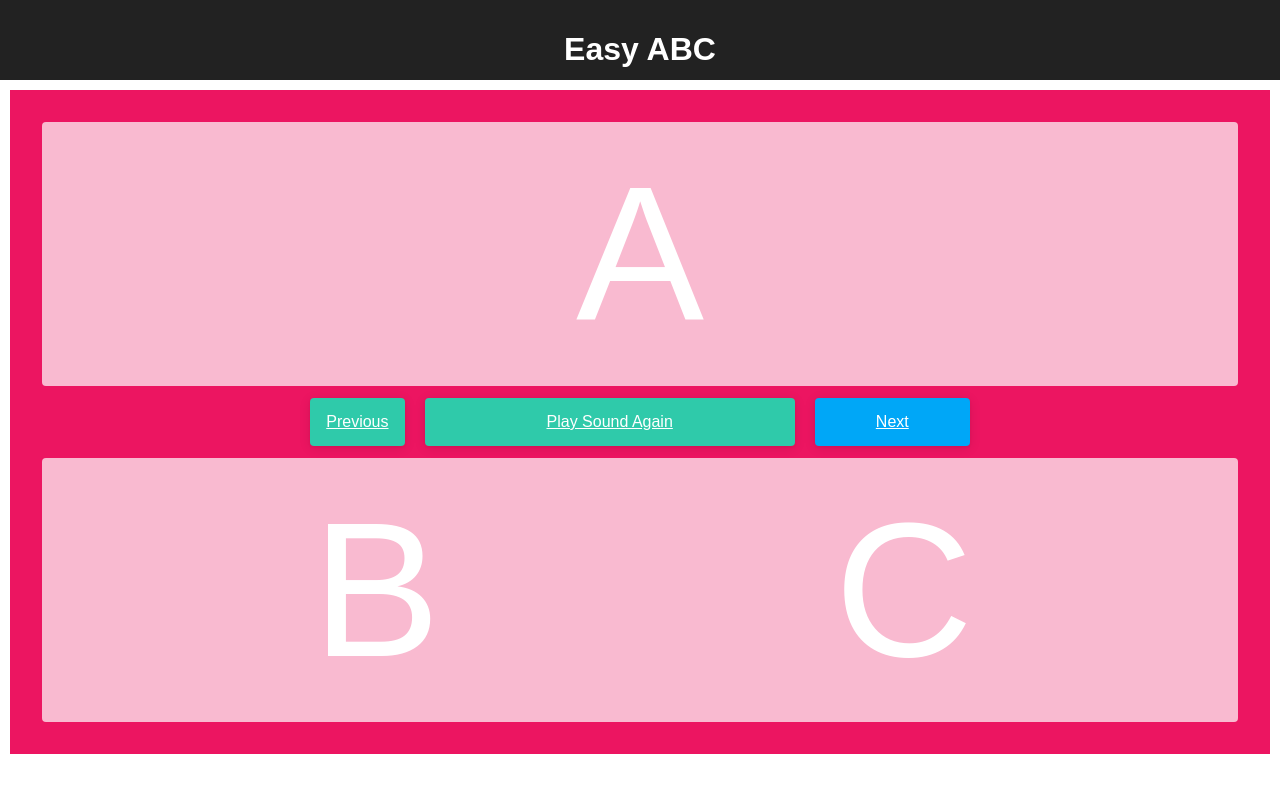
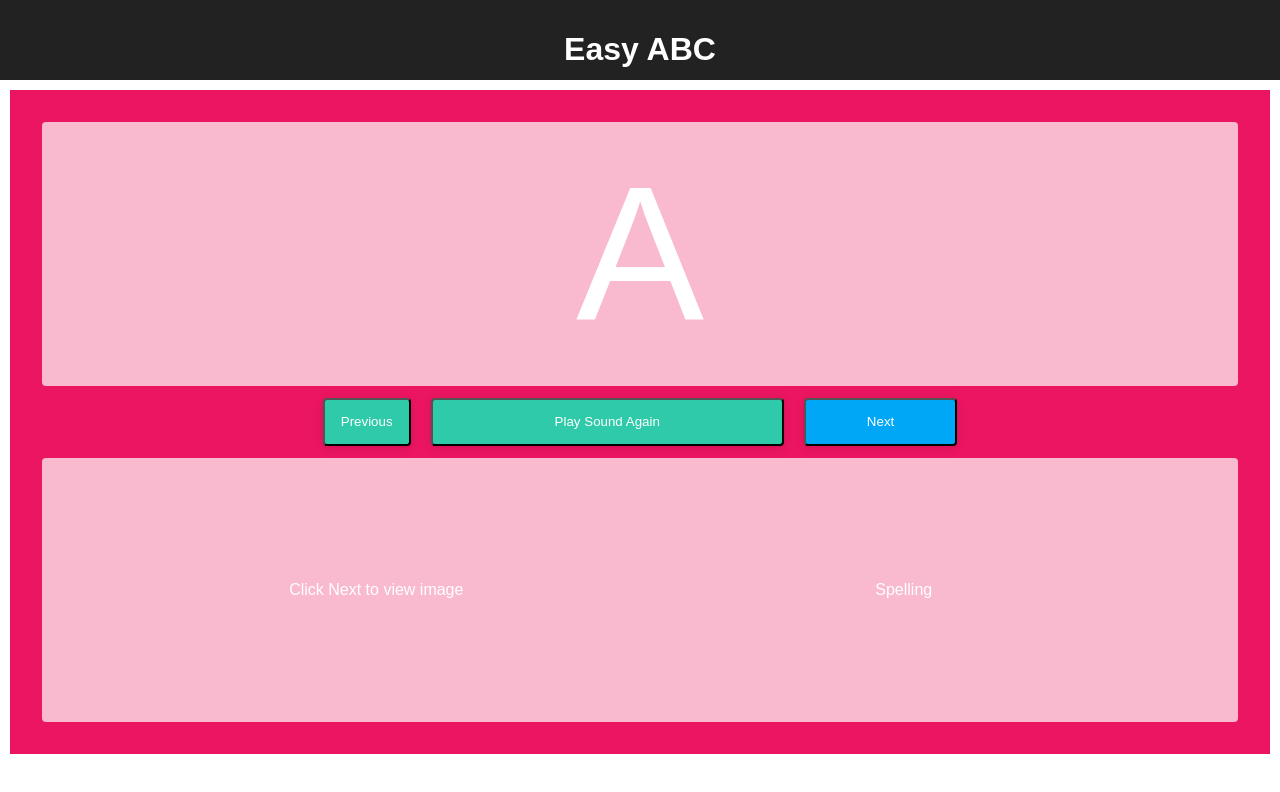
Before and after one commit to dapinitial/react-EasyABC, a React (Create React App) app: page / in a window 1280 px wide. Shown: the top 792 px of the page. Built offline with nearby package versions, Linux system fonts and the light colour scheme.

Commit message:
adding some functions and styling

```diff
--- a/package.json
+++ b/package.json
@@ -3,6 +3,7 @@
   "version": "0.1.0",
   "private": true,
   "dependencies": {
+    "classnames": "^2.2.5",
     "react": "^16.2.0",
     "react-dom": "^16.2.0",
     "react-scripts": "1.0.17"
--- a/src/EasyABC.js
+++ b/src/EasyABC.js
@@ -1,28 +1,93 @@
 import React, { Component } from "react";
+import alphabets from "./alphabets.json";
+import classnames from "classnames";
 
 class EasyABC extends Component {
+  constructor(props) {
+    super(props);
+
+    this.state = {
+      alphabets: alphabets,
+      currentPosition: 0,
+      currentTick: 0
+    };
+    this.next = this.next.bind(this);
+    this.prev = this.prev.bind(this);
+    this.playSound = this.playSound.bind(this);
+  }
+
+  prev() {
+    console.log("prev button clicked");
+    if (this.state.currentTick < 2) {
+      this.setState({ currentTick: this.state.currentTick - 1 });
+    } else {
+      this.setState({ currentPosition: this.state.currentPosition - 1 });
+    }
+  }
+
+  next() {
+    console.log("next button clicked");
+    if (this.state.currentTick < 2) {
+      this.setState({ currentTick: this.state.currentTick + 1 });
+    } else {
+      this.setState({ currentPosition: this.state.currentPosition + 1 });
+    }
+  }
+
+  playSound() {
+    console.log("playSound button clicked");
+  }
+
   render() {
+    //console.log(alphabets);
+    let showImage = this.state.currentTick !== 0 ? true : false;
+    let showWord = this.state.currentTick === 2 ? true : false;
+    console.log(this.state.currentTick, showImage);
     return (
       <div className="game">
         <div className="option">
           <div className="fields">
-            <div className="field-block">A</div>
+            <div className="field-block">
+              {this.state.alphabets[this.state.currentPosition].letter}
+            </div>
           </div>
           <div className="buttons">
-            <a href="#" className="button previous">
+            <button className="button previous" onClick={this.prev}>
               Previous
-            </a>
-            <a href="#" className="button sound">
+            </button>
+            <button className="button sound" onClick={this.playSound}>
               Play Sound Again
-            </a>
-            <a href="#" className="button next">
+            </button>
+            <button className="button next" onClick={this.next}>
               Next
-            </a>
+            </button>
           </div>
           <div className="fields">
             <div className="field-block">
-              <div className="left-field">B</div>
-              <div className="right-field">C</div>
+              <div className="left-field">
+                <div
+                  className={classnames("placeholder-span", {
+                    hide: showImage
+                  })}
+                >
+                  Click Next to view image
+                </div>
+                <img
+                  className={classnames("letter-image", { hide: !showImage })}
+                  src={this.state.alphabets[this.state.currentPosition].image}
+                  alt={this.state.alphabets[this.state.currentPosition].word}
+                />
+              </div>
+              <div className="right-field">
+                <div
+                  className={classnames("placeholder-span", { hide: showWord })}
+                >
+                  Spelling
+                </div>
+                <div className={classnames("word", { hide: !showImage })}>
+                  {this.state.alphabets[this.state.currentPosition].word}
+                </div>
+              </div>
             </div>
           </div>
         </div>
```
Also changed, not shown: 1 other file (tests, documents, lock files or other folders).
